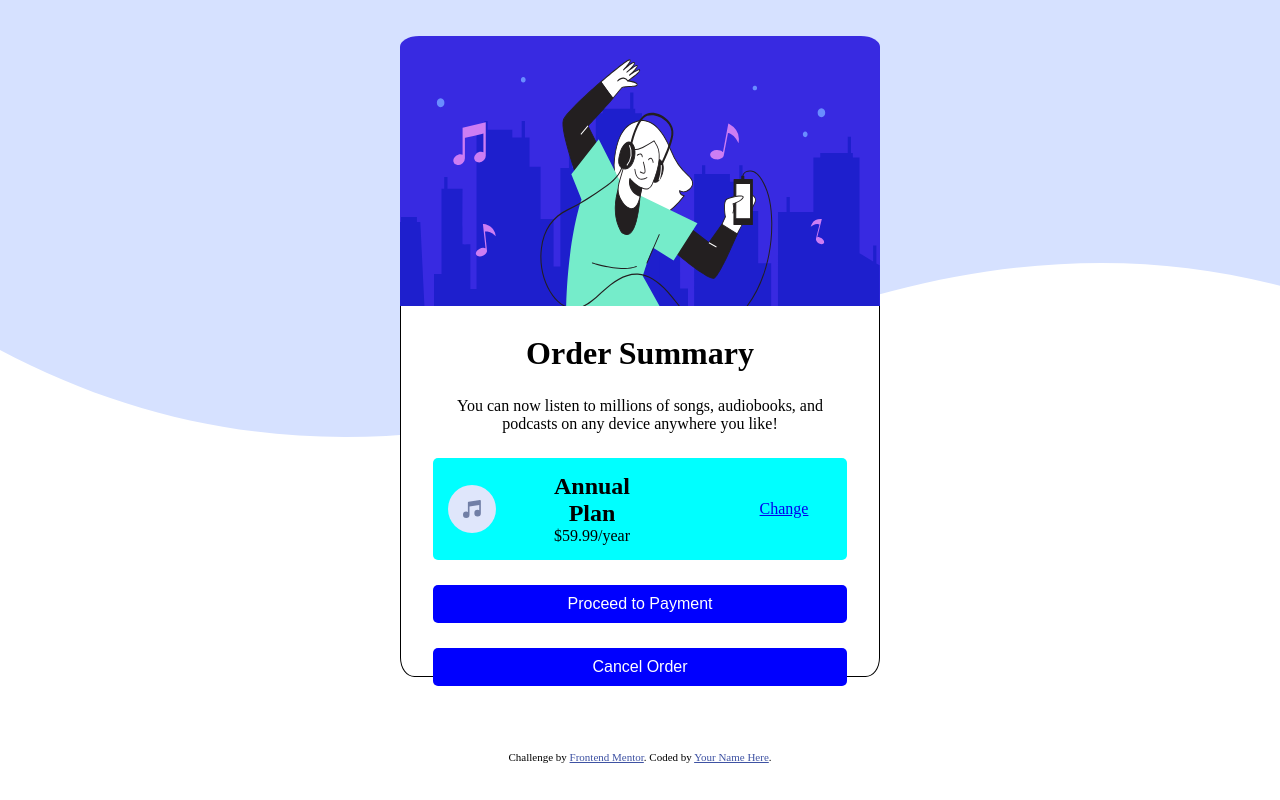
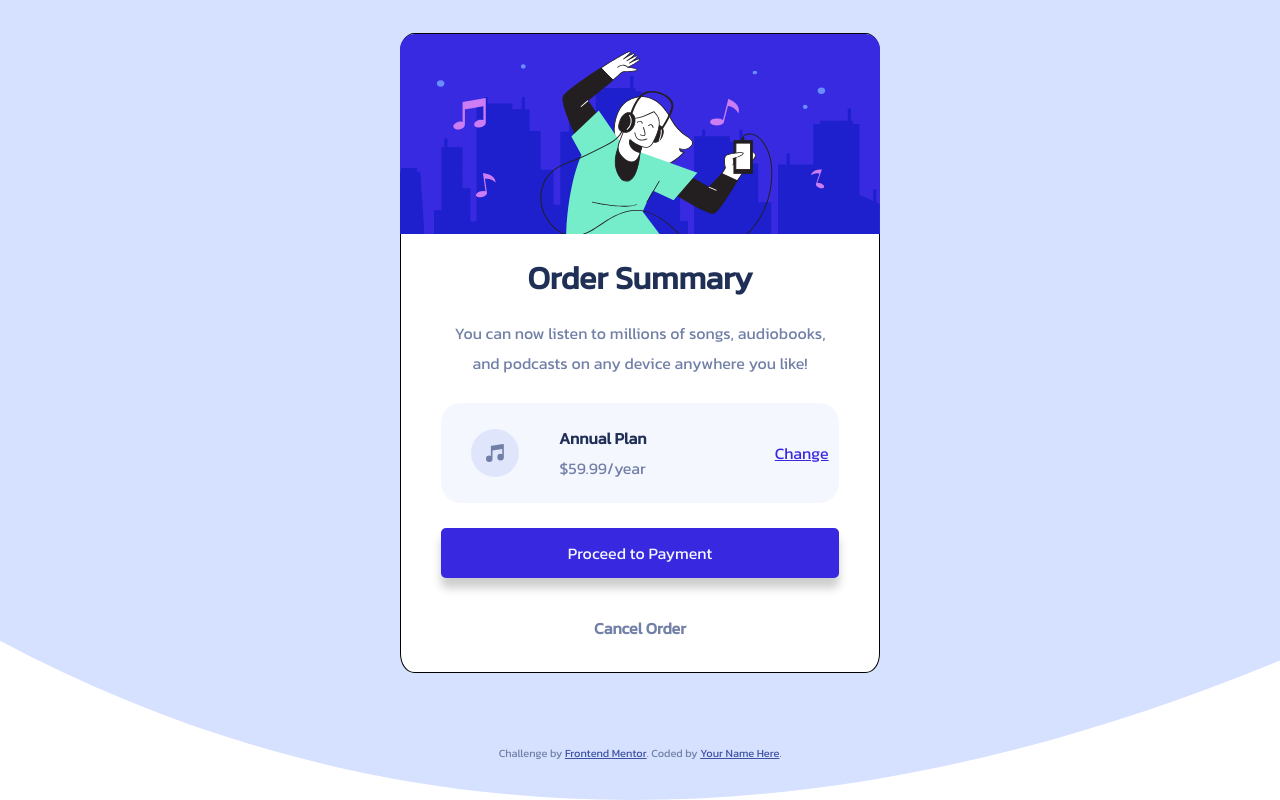
Before and after one commit to ChrisLee-04-20/Frontend-Practice, a plain HTML site: page Fontend Mentor Challenges/Order-Summary/index.html in a window 1280 px wide. Drawn offline with Linux system fonts and the light colour scheme.

Commit message:
Add files via upload

```diff
--- a/Fontend Mentor Challenges/Order-Summary/index.html
+++ b/Fontend Mentor Challenges/Order-Summary/index.html
@@ -10,33 +10,27 @@
 
 </head>
 <body>
-
   <div class="summary">
     <div class="image">
       <img src="./images/illustration-hero.svg" alt="">
     </div>
     <div class="content">
       <h1>Order Summary</h1>
-    <p>You can now listen to millions of songs, audiobooks, and podcasts on any
-    device anywhere you like!</p>
-
+      <p>You can now listen to millions of songs, audiobooks, and podcasts on any device anywhere you like!</p>
       <div class="plan">
+          <div class="plan-info">
             <img src="./images/icon-music.svg" alt="">
-        <div>
-          <h2>Annual Plan</h2>
+            <div class="plan-detail">
+              <span><p>Annual Plan</p></span>
               <p>$59.99/year</p>
             </div>
-        <div></div>
+          </div>
         <a href="#">Change</a>
       </div>
-
-    <button>Proceed to Payment</button>
-    <button>Cancel Order</button>
+      <button id="pay">Proceed to Payment</button>
+      <button id="cancel">Cancel Order</button>
     </div>
   </div>
-
-
-
   <div class="attribution">
     Challenge by <a href="https://www.frontendmentor.io?ref=challenge" target="_blank">Frontend Mentor</a>.
     Coded by <a href="#">Your Name Here</a>.
--- a/Fontend Mentor Challenges/Order-Summary/style.css
+++ b/Fontend Mentor Challenges/Order-Summary/style.css
@@ -1,17 +1,26 @@
+@import url('https://fonts.googleapis.com/css2?family=Kanit&display=swap');
+
 * {
+    font-family: "Kanit", sans-serif;
     box-sizing: border-box;
     margin: 0;
     padding: 0;
+    color: hsl(224, 23%, 55%);
+    line-height: 30px;
 }
 
 body {
     min-height: 100vh;
     background-image: url(./images/pattern-background-desktop.svg);
-    background-repeat: no-repeat;
+    background-size: cover;
     display: grid;
     align-items: center;
     justify-content: center;
     font-size: 16px;
+}
+
+h1 {
+    color: hsl(223, 47%, 23%);
 }
 
 .summary{
@@ -21,55 +30,79 @@ body {
     width: 30rem;
     height: 40rem;
     display: flex;
-    justify-content: center;
+    justify-content: start;
     align-items: center;
     flex-direction: column;
 }
 
 .summary .image img{
-    margin-bottom: 2rem;
     width: 30rem;
-    height: 270px;
-    border-radius: 4% 4% 0 0 ;
+    height: 200px;
+    border-radius: 15px 15px 0 0 ;
 }
 
-.content {
-    height: 40%;
+.summary .content {
     display: flex;
     flex-direction: column;
     align-items: center;
     justify-content: center;
     text-align: center;
-    margin: 2.5rem 2rem;
+    margin-top: 20px;
+    padding: 0 40px 0 40px;
     gap: 25px;
     border-radius: 5px;
 }
 
 .plan {
-    display: grid;
-    background-color: aqua;
-    grid-template-columns: repeat(4, 1fr);
+    width: 100%;
+    background-color: hsl(225, 100%, 98%);
+    border-radius: 20px;
+    display: flex;
+    align-items: center;
     justify-content: space-around;
-    align-items: center;
-    border-radius: 5px;
-    padding: 15px;
 }
 
-.plan img {
-    display: flex;
-    justify-content: center;
+.plan .plan-info {
+    display: grid;
+    grid-template-columns: repeat(3, 1fr);
     align-items: center;
+    padding: 20px;
+}
+
+.plan .plan-info .plan-detail span p{
+    color: hsl(223, 47%, 23%);
+    font-weight: bold;
+}
+
+.plan a {
+    color: hsl(245, 75%, 52%);
 }
 
 .content button {
-    background-color: blue;
-    color: white;
+    background-color:hsl(245, 75%, 52%);
+    color: inherit;
     font-size: 16px;
     width: 100%;
     padding: 10px;
     border: none;
     border-radius: 5px;
 }
+
+.content button:hover {
+    cursor: pointer;
+}
+
+#pay {
+    color: hsl(225, 100%, 98%);
+    box-shadow: 0px 10px 10px rgba(0, 0, 0, 0.2);
+}
+
+#cancel {
+    font-weight: bold;
+    background-color: white;
+}
+
+
 
 .attribution {
     font-size: 11px; text-align: center;
```
Lines whose indentation alone changed are shown as unchanged.
